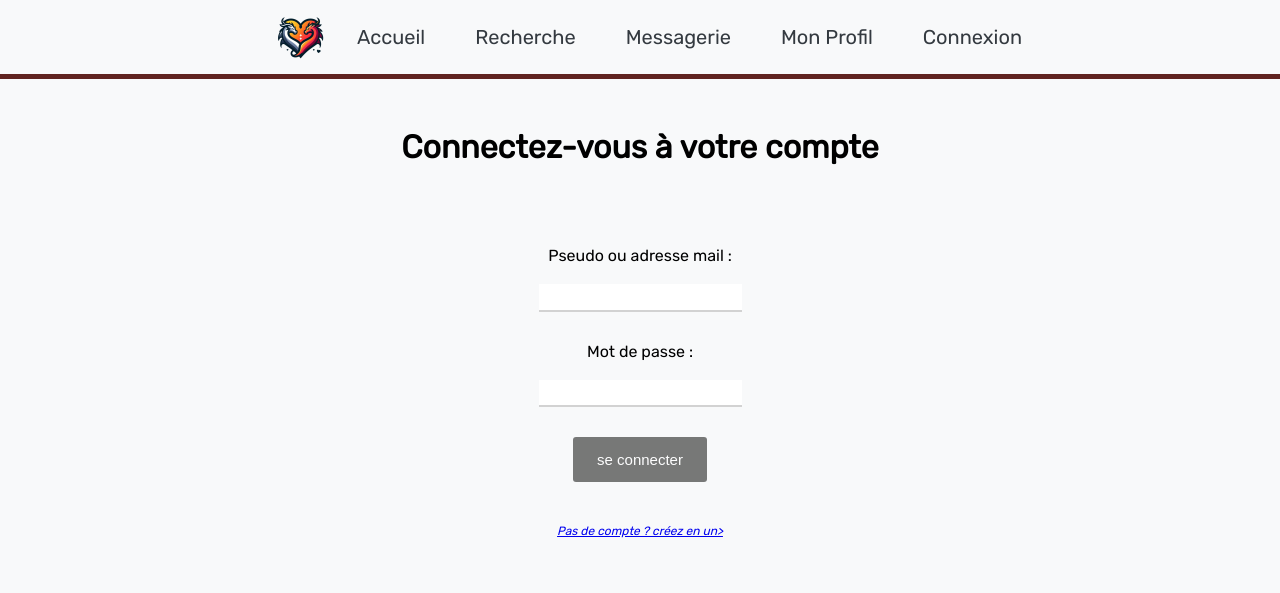
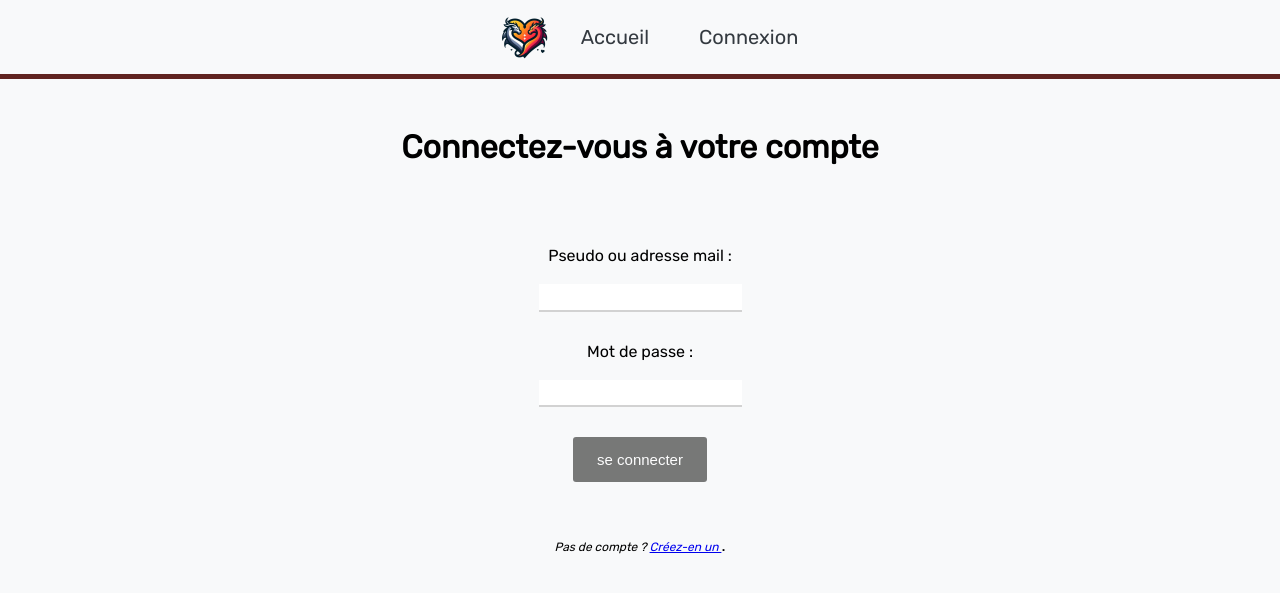
Before and after one commit to Erra570/SiteDeRencontre, a PHP site: page /login.php in a window 1280 px wide. Shown: the top 593 px of the page. Run offline with PHP 8.4, Linux system fonts and the light colour scheme.

Commit message:
Bandeau final

```diff
--- a/index.php
+++ b/index.php
@@ -7,7 +7,9 @@
 		<?php include('php/head.html');?>
 	</head>
 	<body>
+
 		<?php include('php/header.php');?>
+
 		<div class="milieu">
 			<button class="bouton" onclick="window.location.href='inscription.php'">Créer un compte</button>
             <p>Vous avez déjà un compte ? <a href="login.php">Connectez-vous</a></p>
--- a/login.php
+++ b/login.php
@@ -30,7 +30,7 @@
 
 
                         <br> <br>
-                        <a href=inscription.php> <i style="font-size: 12px;"> Pas de compte ? créez en un> </i> </a>
+                        <p> <i style="font-size: 12px;"> Pas de compte ? <a href="inscription.php"> Créez-en un </i></a>.</p><br>
                 </div>
 
                 <?php include('php/footer.php'); ?>
--- a/php/header.php
+++ b/php/header.php
@@ -1,3 +1,24 @@
+<?php
+session_start();
+
+try{
+	$bdd = new PDO('mysql:host=localhost;dbname=BddSiteDeRencontre;charset=utf8','User','fv_7qJ6j2_VY_T5',array(PDO::ATTR_ERRMODE=>PDO::ERRMODE_EXCEPTION));
+}
+catch (Exception $e){
+	die('Erreur : '.$e->getMessage());
+}
+
+if (isset($_SESSION['user']) AND isset($_SESSION['password'])){
+    $user = htmlspecialchars($_SESSION['user']);
+    $password = htmlspecialchars($_SESSION['password']);
+
+	$estAdmin = $bdd->prepare('SELECT IdAccount,Pseudo,Password FROM Account WHERE Pseudo=:user AND Password=:password AND IdAccount IN (SELECT IdAccount FROM Admin)');
+	$estAdmin->execute(array('user'=>$user, 'password'=>$password));
+
+    $estAbonne = $bdd->prepare('SELECT IdAccount,Pseudo,Password FROM Account WHERE Pseudo=:user AND Password=:password AND IdAccount IN (SELECT IdAccount FROM Subscription)');
+	$estAbonne->execute(array('user'=>$user, 'password'=>$password));
+
+    if ($User=$estAdmin->fetch()) { ?>
         <!DOCTYPE html>
         <html>
             <div class="bandeau">
@@ -5,7 +26,35 @@
                 <a href="index.php">Accueil</a></li>
                 <a href="recherche.php">Recherche</a></li>
                 <a href="messagerie.php">Messagerie</a></li>
-        <a href="profil.php">Mon Profil</a></li>
+                <a href="admin.php">Gestion</a></li>
+                <a href="profil.php"><?php echo "$user (admin)"; ?></a></li>
+                <a href="deconnexion.php"> Se déconnecter </a></li>
+            </div>
+    <?php } else if ($User=$estAbonne->fetch()) { ?>
+            <div class="bandeau">
+                    <div class ="logo"><a href="index.php"><img src="img/logo.png", width = 100%></a></div>
+                    <a href="index.php">Accueil</a></li>
+                    <a href="recherche.php">Recherche</a></li>
+                    <a href="messagerie.php">Messagerie</a></li>
+                    <a href="profil.php"><?php echo $user; ?></a></li>
+                    <a href="deconnexion.php"> Se déconnecter </a></li>
+            </div>
+    <?php } else { ?>
+            <div class="bandeau">
+                <div class ="logo"><a href="index.php"><img src="img/logo.png", width = 100%></a></div>
+                <a href="index.php">Accueil</a></li>
+                <a href="subscription.php">Abonnements</a></li>
+                <a href="recherche.php">Recherche</a></li>
+                <a href="profil.php"><?php echo $user; ?></a></li>
+                <a href="deconnexion.php"> Se déconnecter </a></li>
+            </div>
+    <?php }
+    } else { ?>
+            <div class="bandeau">
+                <div class ="logo"><a href="index.php"><img src="img/logo.png", width = 100%></a></div>
+                <a href="index.php">Accueil</a></li>
                 <a href="login.php">Connexion</a></li>
             </div>
         </html>
+    </html>
+<?php }
--- a/php/verificationSubscriptionPayment.php
+++ b/php/verificationSubscriptionPayment.php
@@ -25,7 +25,7 @@ if(isset($_SESSION['password']) AND isset($_SESSION['user']) AND isset($_POST['t
             $request = $bdd->prepare('INSERT INTO Subscription (IdAccount, End) VALUES (:idaccount, DATE_ADD(current_timestamp(), INTERVAL :duration MONTH))');
             $request->execute(array('idaccount'=>$User['IdAccount'], 'duration'=>htmlspecialchars($_POST['typeAbonnement'])));
         }
-        header('Location: /profil.php');
+        header('Location: ../profil.php');
     }
     else{header('Location: /');}
 }
```
Also changed, not shown: deconnexion.php (added, +7 -0 lines), sql/READMESQL.md. Lines whose indentation alone changed are shown as unchanged.
